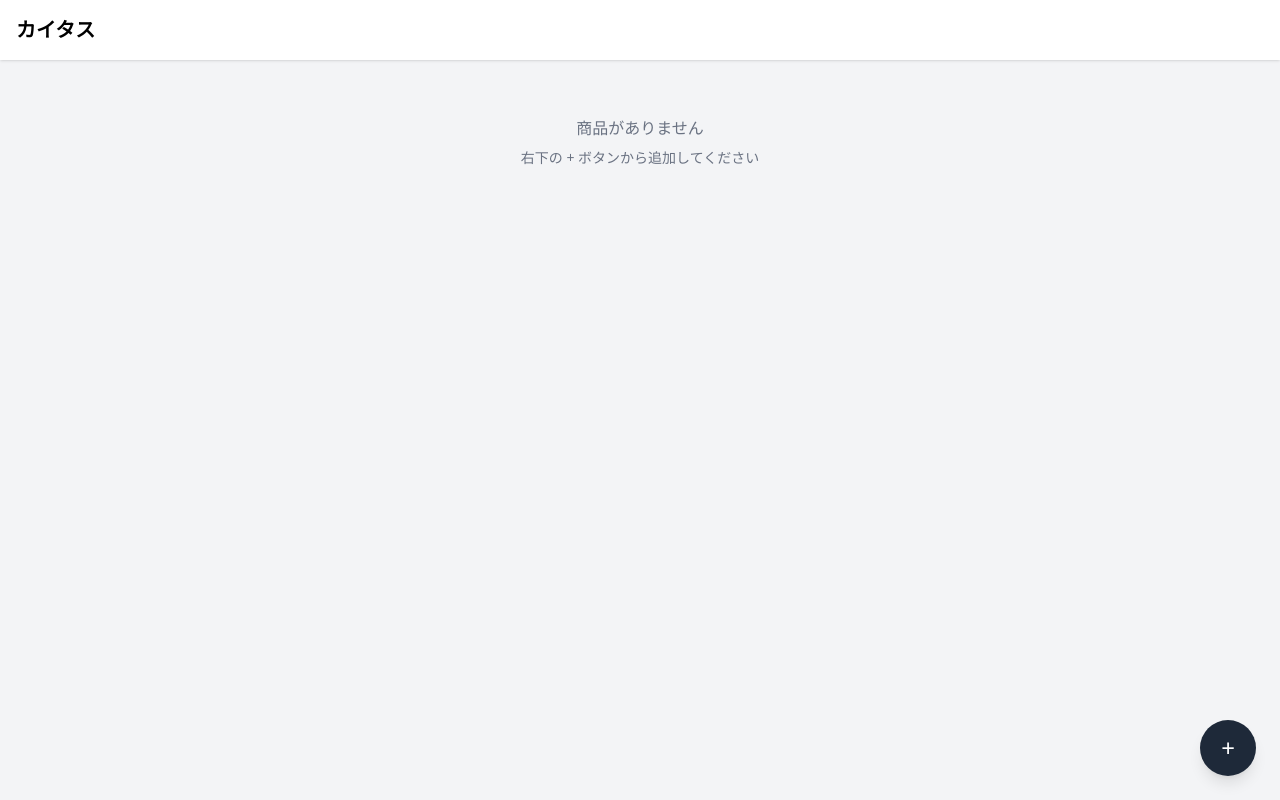
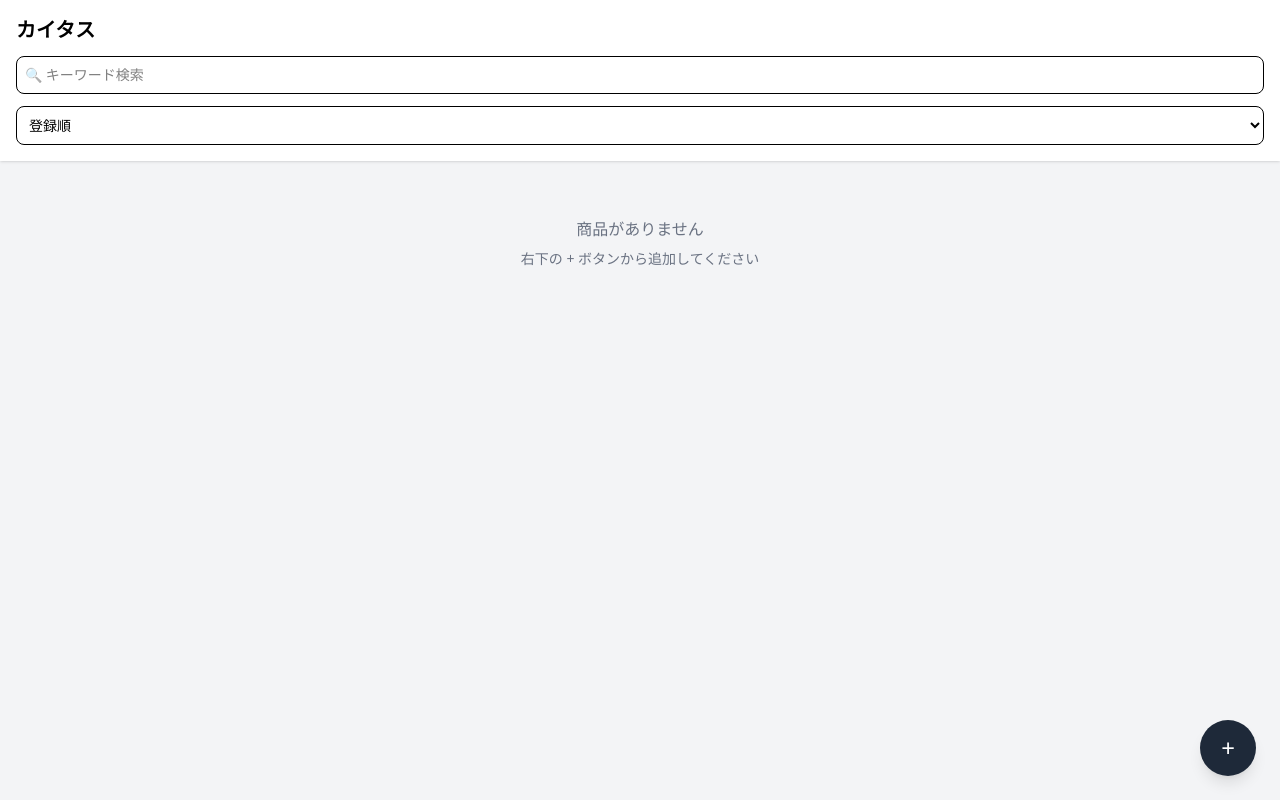
Before and after one commit to kokeshi-2013/stock-manager, a React (Vite) app: page / in a window 1280 px wide. Built offline with nearby package versions, Linux system fonts and the light colour scheme.

Commit message:
検索と並べ替え機能を追加

```diff
--- a/src/App.tsx
+++ b/src/App.tsx
@@ -7,6 +7,8 @@ function App() {
   const [isAddModalOpen, setIsAddModalOpen] = useState(false)
   const [selectedItem, setSelectedItem] = useState<StockItem | null>(null)
   const [isEditing, setIsEditing] = useState(false)
+  const [searchQuery, setSearchQuery] = useState('')
+  const [sortOrder, setSortOrder] = useState<'created' | 'lowStock'>('created')
   const [newName, setNewName] = useState('')
   const [newUrl, setNewUrl] = useState('')
   const [newCount, setNewCount] = useState(1)
@@ -22,6 +24,15 @@ function App() {
       saveItems(items)
     }
   }, [items])
+
+  const filteredItems = items
+    .filter(item => item.name.toLowerCase().includes(searchQuery.toLowerCase()))
+    .sort((a, b) => {
+      if (sortOrder === 'lowStock') {
+        return a.count - b.count
+      }
+      return new Date(a.createdAt).getTime() - new Date(b.createdAt).getTime()
+    })
 
   const updateCount = (id: string, delta: number) => {
     setItems(items.map(item => {
@@ -86,6 +97,25 @@ function App() {
     <div className="min-h-screen bg-gray-100">
       <header className="bg-white p-4 shadow">
         <h1 className="text-xl font-bold">カイタス</h1>
+        <div className="mt-3">
+          <input
+            type="text"
+            value={searchQuery}
+            onChange={(e) => setSearchQuery(e.target.value)}
+            placeholder="🔍 キーワード検索"
+            className="w-full p-2 border rounded-lg text-sm"
+          />
+        </div>
+        <div className="mt-3">
+          <select
+            value={sortOrder}
+            onChange={(e) => setSortOrder(e.target.value as 'created' | 'lowStock')}
+            className="w-full p-2 border rounded-lg text-sm bg-white"
+          >
+            <option value="created">登録順</option>
+            <option value="lowStock">数が少ない順</option>
+          </select>
+        </div>
       </header>
 
       <main className="p-4 pb-20">
@@ -94,9 +124,13 @@ function App() {
             <p>商品がありません</p>
             <p className="text-sm mt-2">右下の + ボタンから追加してください</p>
           </div>
+        ) : filteredItems.length === 0 ? (
+          <div className="text-center text-gray-500 mt-10">
+            <p>「{searchQuery}」に一致する商品がありません</p>
+          </div>
         ) : (
           <div className="space-y-3">
-            {items.map((item) => (
+            {filteredItems.map((item) => (
               <div key={item.id} onClick={() => setSelectedItem(item)} className="bg-white p-4 rounded-lg shadow flex justify-between items-center cursor-pointer">
                 <div className="flex-1 mr-4">
                   <p className="font-medium text-sm line-clamp-2">{item.name}</p>
```
